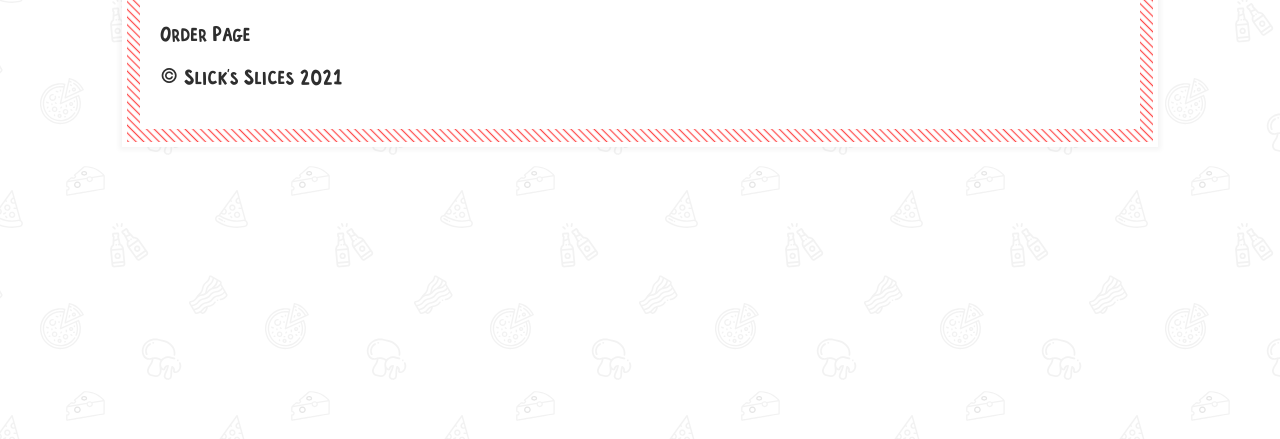
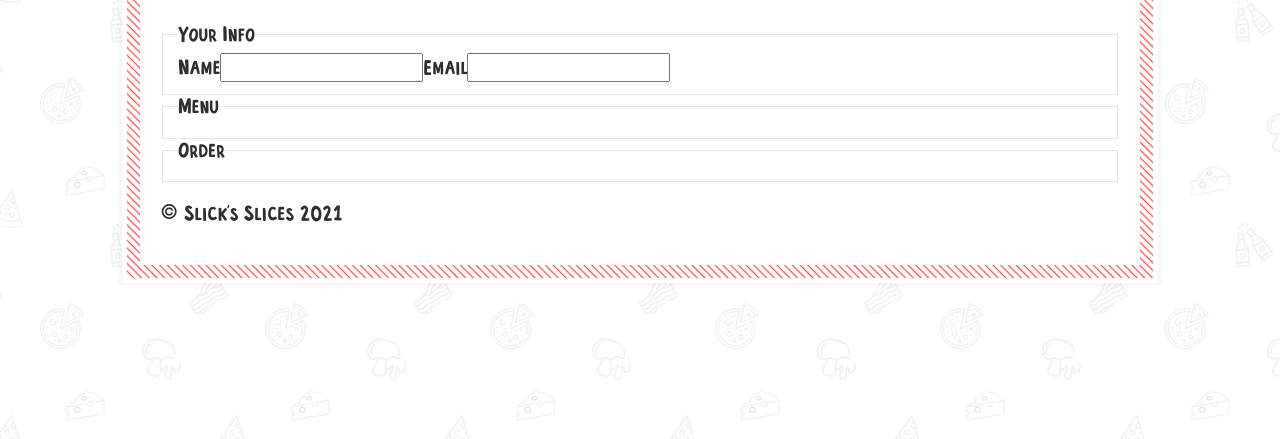
Before and after one commit to krsnachaitanya/slicks-slices, a Gatsby site: page /order in a window 1280 px wide. Shown: the part 361-800 px from the top of the page. Built offline with nearby package versions, Linux system fonts and the light colour scheme; Gatsby itself is replaced by a stand-in of ours.

Commit message:
create custom hook form froms use

```diff
--- a/src/pages/order.js
+++ b/src/pages/order.js
@@ -1,11 +1,44 @@
 import React from 'react';
 import SEO from '../components/SEO';
+import useForm from '../utils/useForm';
 
 function OrderPage() {
+  const { values, updateValue } = useForm({
+    name: '',
+    email: '',
+  });
   return (
     <>
       <SEO title="Order a Pizza!" />
-      <div>Order Page</div>
+      <form action="">
+        <fieldset>
+          <legend>Your Info</legend>
+          <label htmlFor="name">
+            Name
+            <input
+              type="text"
+              name="name"
+              value={values.name}
+              onChange={updateValue}
+            />
+          </label>
+          <label htmlFor="email">
+            Email
+            <input
+              type="email"
+              name="email"
+              value={values.email}
+              onChange={updateValue}
+            />
+          </label>
+        </fieldset>
+        <fieldset>
+          <legend>Menu</legend>
+        </fieldset>
+        <fieldset>
+          <legend>Order</legend>
+        </fieldset>
+      </form>
     </>
   );
 }
--- /dev/null
+++ b/src/utils/useForm.js
@@ -0,0 +1,20 @@
+import { useState } from 'react';
+
+function useForm(defaults) {
+  const [values, setValues] = useState(defaults);
+
+  function updateValue(e) {
+    // check if the value is number and convert
+    let { value } = e.target.value;
+    if (e.target.type === 'number') value = parseInt(value);
+    setValues({
+      // copy the existing values into items
+      ...values,
+      // update the new value that changed
+      [e.target.name]: value,
+    });
+  }
+  return { values, updateValue };
+}
+
+export default useForm;
```
